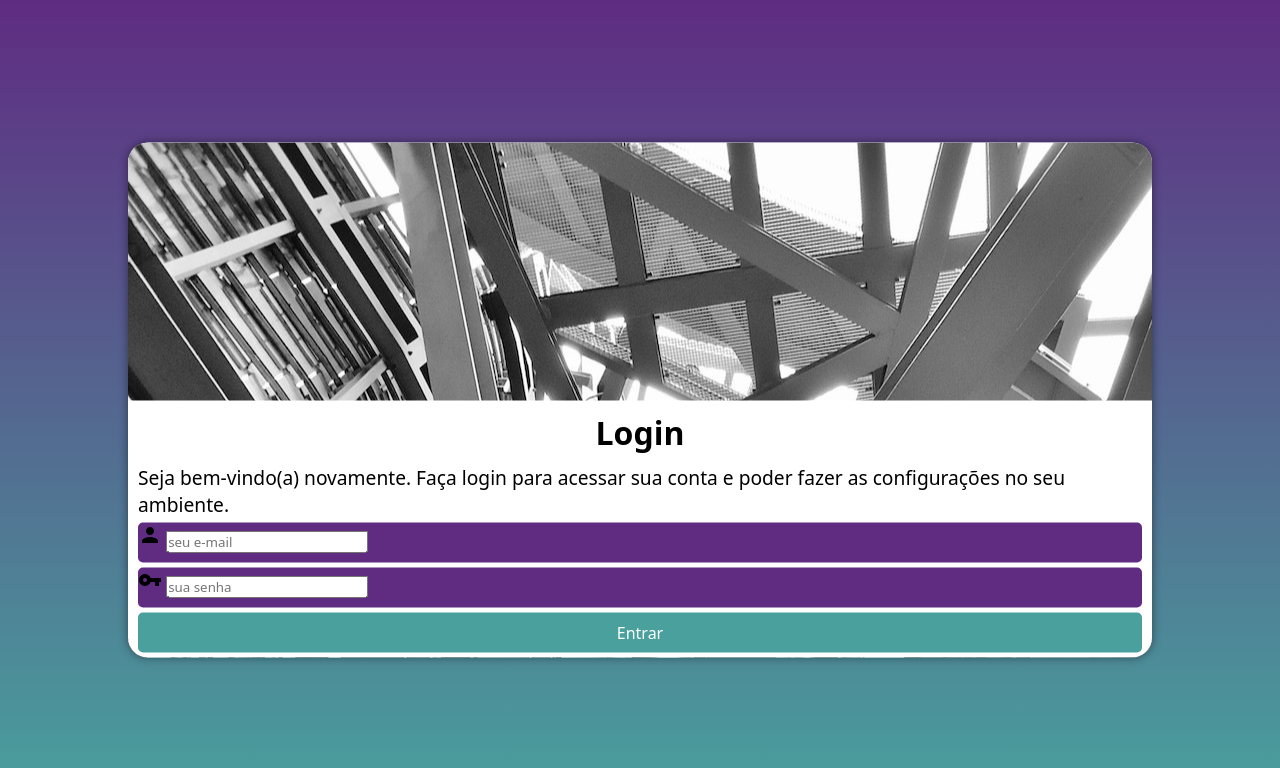
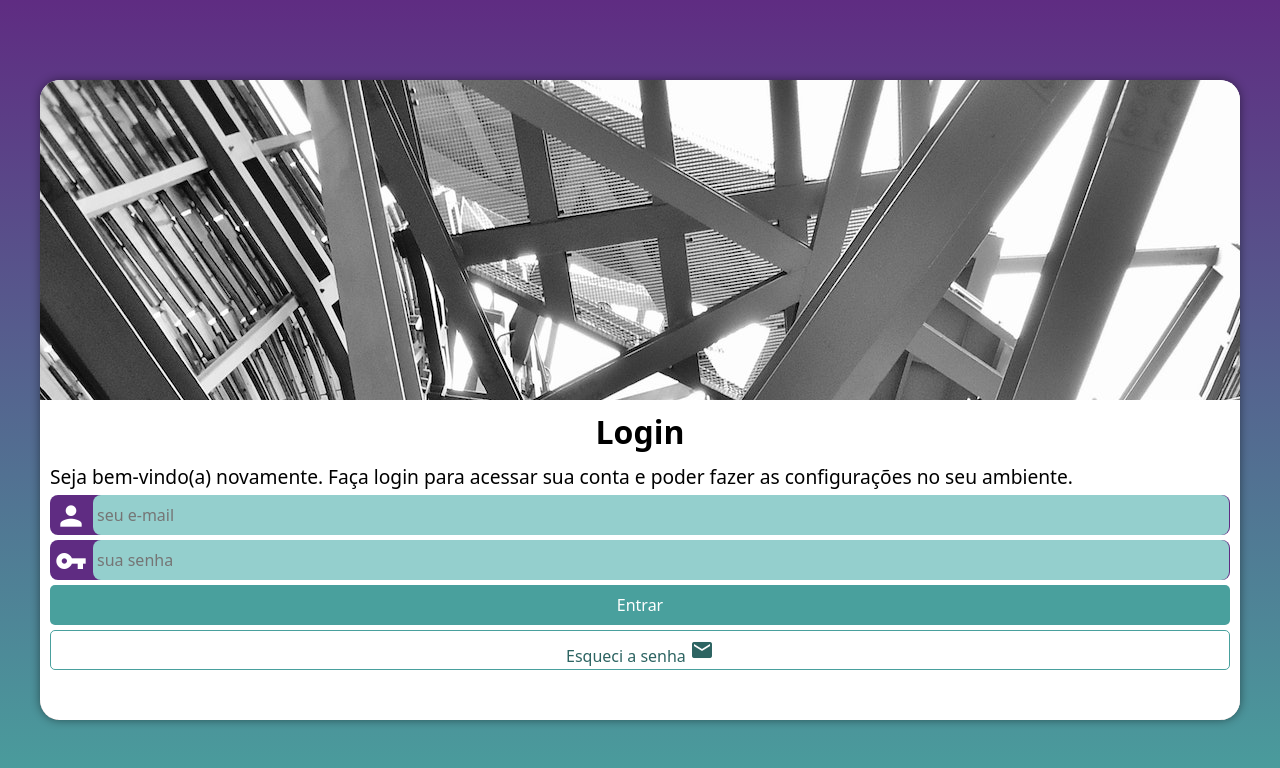
Before and after one commit to MenezesSergio/projeto-login, a plain HTML site: page index.html in a window 1280 px wide. Drawn offline with Linux system fonts and the light colour scheme.

Commit message:
Bug fixed

```diff
--- a/estilos/midia-query.css
+++ b/estilos/midia-query.css
@@ -16,6 +16,8 @@ Grandes telas: acima de 1200px
 @media screen and (min-width: 1200px) {
     section#login {
         flex-direction: column;
+        width: 100vw;
+        height: 80vh;
     }
 
     section#login > div#imagem,
--- a/estilos/style.css
+++ b/estilos/style.css
@@ -75,12 +75,36 @@ form > div.campo {
      display: block;
      width: 100%;
      height: 40px;
-     border-radius: 5px;
+     border-radius: 8px;
      margin: 5px 0px;
+
 }
 
 div.campo > label {
    display: none;
+}
+
+div.campo > span {
+   color: white;
+   font-size: 2em;
+   width: 40px;
+   padding: 5px;
+}
+
+div.campo > input {
+     background-color: #94cfcd;
+     font-size: 1em;
+     width:calc(100% - 44px);
+     height: 100%;
+     border: 0px;
+     border-radius: 8px;
+     padding: 4px;
+     margin-left: 43px;
+     transform: translateY(-42px);
+}
+
+div.campo > input:focus-within {
+   background-color: white;
 }
 
 form > input[type=submit] {
```
